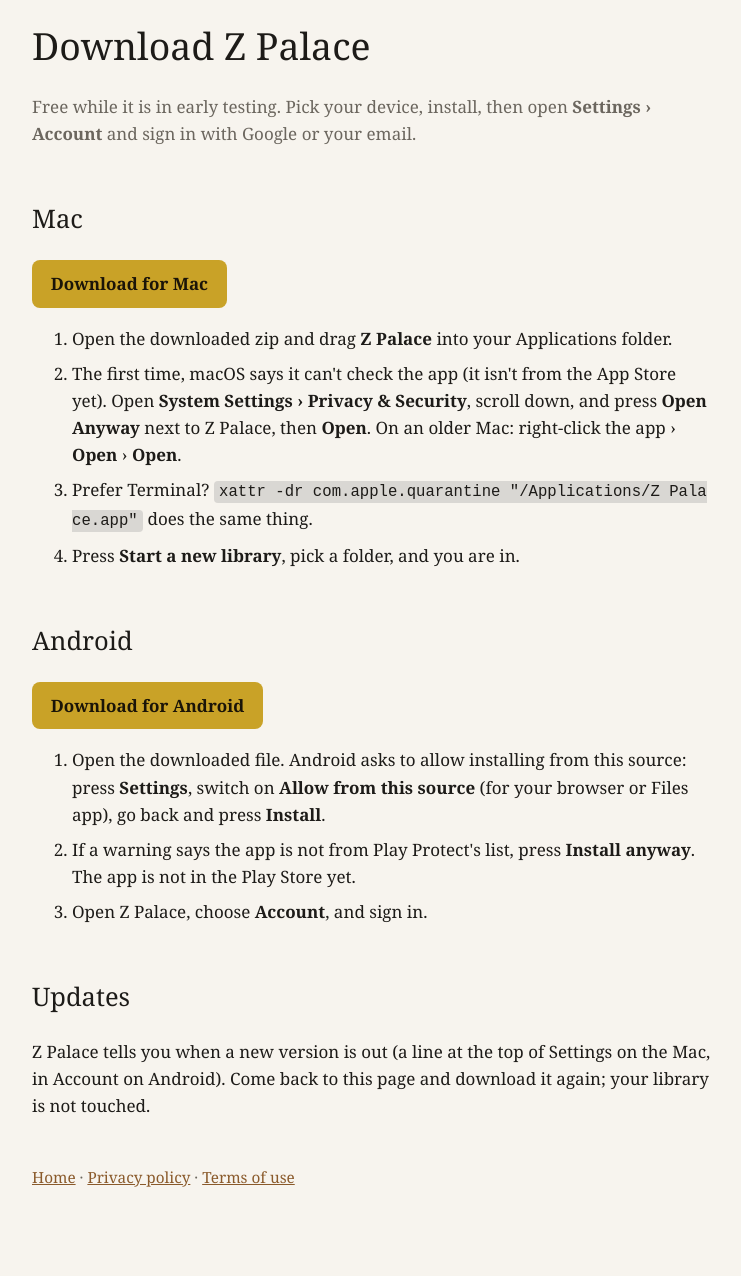
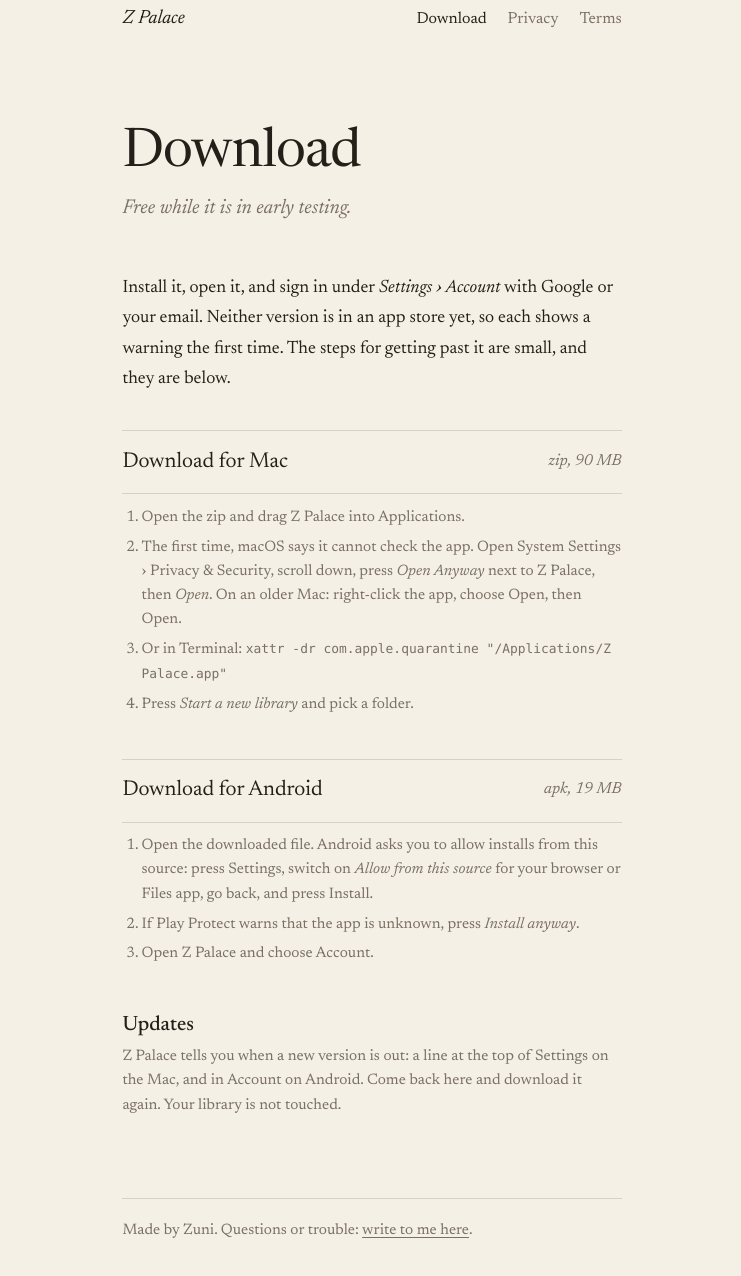
Before and after one commit to ZuniApps/ZuniApps.github.io, a plain HTML site: page download.html in a window 1280 px wide. Shown: the part 32-1308 px from the top of the page, without its empty margins (268-1009 px from the left). Before the commit the page ends 1270 px from the top, so only its background shows below. Drawn offline with Linux system fonts and the light colour scheme.

Commit message:
Redesign: editorial serif (self-hosted Newsreader), warm paper and dark mode, plain first-person copy; same URLs, text of privacy and terms unchanged

```diff
--- a/download.html
+++ b/download.html
@@ -1,26 +1,16 @@
-<!doctype html><html lang="en"><head><meta charset="utf-8"><meta name="viewport" content="width=device-width,initial-scale=1"><title>Download Z Palace</title><link rel="stylesheet" href="style.css"></head><body><main>
-<h1>Download Z Palace</h1>
-<p class="lead">Free while it is in early testing. Pick your device, install, then open <b>Settings › Account</b> and sign in with Google or your email.</p>
-
-<h2>Mac</h2>
-<p><a class="button" href="https://github.com/ZuniApps/ZuniApps.github.io/releases/latest/download/Z-Palace-Mac.zip">Download for Mac</a></p>
-<ol>
-<li>Open the downloaded zip and drag <b>Z Palace</b> into your Applications folder.</li>
-<li>The first time, macOS says it can't check the app (it isn't from the App Store yet). Open <b>System Settings › Privacy &amp; Security</b>, scroll down, and press <b>Open Anyway</b> next to Z Palace, then <b>Open</b>. On an older Mac: right-click the app › <b>Open</b> › <b>Open</b>.</li>
-<li>Prefer Terminal? <code>xattr -dr com.apple.quarantine "/Applications/Z Palace.app"</code> does the same thing.</li>
-<li>Press <b>Start a new library</b>, pick a folder, and you are in.</li>
-</ol>
-
-<h2>Android</h2>
-<p><a class="button" href="https://github.com/ZuniApps/ZuniApps.github.io/releases/latest/download/Z-Palace-Android.apk">Download for Android</a></p>
-<ol>
-<li>Open the downloaded file. Android asks to allow installing from this source: press <b>Settings</b>, switch on <b>Allow from this source</b> (for your browser or Files app), go back and press <b>Install</b>.</li>
-<li>If a warning says the app is not from Play Protect's list, press <b>Install anyway</b>. The app is not in the Play Store yet.</li>
-<li>Open Z Palace, choose <b>Account</b>, and sign in.</li>
-</ol>
-
+<!doctype html><html lang="en"><head><meta charset="utf-8"><meta name="viewport" content="width=device-width,initial-scale=1"><meta name="color-scheme" content="light dark"><title>Download · Z Palace</title><link rel="preload" href="fonts/newsreader-normal.woff2" as="font" type="font/woff2" crossorigin><link rel="stylesheet" href="style.css"></head><body><div class="page"><header><a class="mark" href="index.html">Z Palace</a><nav><a href="download.html" aria-current="page">Download</a><a href="privacy.html">Privacy</a><a href="terms.html">Terms</a></nav></header><main><h1>Download</h1><p class="sub">Free while it is in early testing.</p>
+<p>Install it, open it, and sign in under <i>Settings › Account</i> with Google or your email. Neither version is in an app store yet, so each shows a warning the first time. The steps for getting past it are small, and they are below.</p>
+<a class="pick" href="https://github.com/ZuniApps/ZuniApps.github.io/releases/latest/download/Z-Palace-Mac.zip">Download for Mac <span>zip, 90 MB</span></a>
+<div class="small"><ol>
+<li>Open the zip and drag Z Palace into Applications.</li>
+<li>The first time, macOS says it cannot check the app. Open System Settings › Privacy &amp; Security, scroll down, press <i>Open Anyway</i> next to Z Palace, then <i>Open</i>. On an older Mac: right-click the app, choose Open, then Open.</li>
+<li>Or in Terminal: <code>xattr -dr com.apple.quarantine "/Applications/Z Palace.app"</code></li>
+<li>Press <i>Start a new library</i> and pick a folder.</li></ol></div>
+<a class="pick" href="https://github.com/ZuniApps/ZuniApps.github.io/releases/latest/download/Z-Palace-Android.apk">Download for Android <span>apk, 19 MB</span></a>
+<div class="small"><ol>
+<li>Open the downloaded file. Android asks you to allow installs from this source: press Settings, switch on <i>Allow from this source</i> for your browser or Files app, go back, and press Install.</li>
+<li>If Play Protect warns that the app is unknown, press <i>Install anyway</i>.</li>
+<li>Open Z Palace and choose Account.</li></ol></div>
 <h2>Updates</h2>
-<p>Z Palace tells you when a new version is out (a line at the top of Settings on the Mac, in Account on Android). Come back to this page and download it again; your library is not touched.</p>
-
-<nav><a href="index.html">Home</a> · <a href="privacy.html">Privacy policy</a> · <a href="terms.html">Terms of use</a></nav>
-</main></body></html>
+<p class="small" style="margin-top:0">Z Palace tells you when a new version is out: a line at the top of Settings on the Mac, and in Account on Android. Come back here and download it again. Your library is not touched.</p></main>
+<footer>Made by Zuni. Questions or trouble: <a href="https://github.com/ZuniApps/ZuniApps.github.io/issues">write to me here</a>.</footer></div></body></html>
--- a/style.css
+++ b/style.css
@@ -1,4 +1,29 @@
-:root{--bg:#f7f4ee;--fg:#1d1b18;--muted:#6b665e;--accent:#8a5a2b} @media (prefers-color-scheme:dark){:root{--bg:#171513;--fg:#ece7df;--muted:#a59e93;--accent:#d29a5f}} body{margin:0;background:var(--bg);color:var(--fg);font:17px/1.6 Georgia,serif} main{max-width:680px;margin:0 auto;padding:48px 20px} h1{font-weight:normal;font-size:2.2em;margin:0 0 .2em} h2{font-weight:normal;margin-top:2em} a{color:var(--accent)} p.lead{color:var(--muted)} nav{margin-top:3em;color:var(--muted);font-size:.9em}
-a.button{display:inline-block;padding:.6em 1.1em;border-radius:8px;background:#c9a227;color:#1a1408;font-weight:600;text-decoration:none}
-code{background:#8884;padding:.1em .35em;border-radius:4px;font-size:.92em;word-break:break-all}
-ol li{margin:.45em 0}
+@font-face{font-family:"Newsreader";font-style:italic;font-weight:400 600;font-display:swap;src:url(fonts/newsreader-italic.woff2) format("woff2")}
+@font-face{font-family:"Newsreader";font-style:normal;font-weight:400 600;font-display:swap;src:url(fonts/newsreader-normal.woff2) format("woff2")}
+:root{--bg:#f5f0e6;--fg:#241f19;--muted:#7a7063;--rule:#d9d0bf;--accent:#7b3a22}
+@media (prefers-color-scheme:dark){:root{--bg:#1b1815;--fg:#e8e1d4;--muted:#a1978a;--rule:#3a352e;--accent:#d49a72}}
+*{box-sizing:border-box}
+html{-webkit-text-size-adjust:100%}
+body{margin:0;background:var(--bg);color:var(--fg);font:400 1.125rem/1.7 "Newsreader",Charter,"Iowan Old Style",Georgia,serif;font-optical-sizing:auto;-webkit-font-smoothing:antialiased}
+.page{max-width:34rem;margin:0 auto;padding:2.2rem 1.4rem 5rem}
+header{display:flex;justify-content:space-between;align-items:baseline;gap:1rem;margin-bottom:5.5rem;font-size:1rem}
+header .mark{font-style:italic;font-size:1.2rem;color:var(--fg);text-decoration:none}
+header nav a{margin-left:1.3rem;color:var(--muted);text-decoration:none}
+header nav a:hover,header nav a[aria-current]{color:var(--fg)}
+h1,.sub{text-wrap:balance}
+p{text-wrap:pretty}
+h1{font-weight:400;font-size:clamp(2.4rem,7vw,3.4rem);line-height:1.08;letter-spacing:-.015em;margin:0 0 .5rem}
+h2{font-weight:500;font-size:1.3rem;line-height:1.3;margin:2.8rem 0 .4rem}
+.sub{font-style:italic;color:var(--muted);font-size:1.25rem;margin:0 0 3rem}
+p{margin:0 0 1.15rem}
+a{color:var(--accent);text-underline-offset:.2em;text-decoration-thickness:1px}
+.pick{display:block;margin:2.2rem 0 .3rem;padding:.8rem 0;border-top:1px solid var(--rule);border-bottom:1px solid var(--rule);color:var(--fg);text-decoration:none;font-size:1.35rem}
+.pick span{float:right;color:var(--muted);font-size:1rem;font-style:italic;padding-top:.25rem}
+.pick:hover{color:var(--accent)}
+.small{font-size:.95rem;line-height:1.6;color:var(--muted);margin:.7rem 0 2.6rem}
+.small ol{margin:.4rem 0 0;padding-left:1.2rem}.small li{margin:.35rem 0}
+code{font:.85em ui-monospace,Menlo,monospace;word-break:break-all}
+footer{margin-top:5rem;padding-top:1.2rem;border-top:1px solid var(--rule);font-size:.95rem;color:var(--muted)}
+footer a{color:var(--muted)}
+::selection{background:var(--accent);color:var(--bg)}
+@media (max-width:30rem){header{margin-bottom:3.5rem;flex-direction:column;gap:.4rem}header nav a{margin:0 1.1rem 0 0}}
```
Also changed, not shown: index.html (+8 -1 lines), privacy.html (+8 -1 lines), terms.html (+5 -1 lines), fonts/newsreader-italic.woff2 (added), fonts/newsreader-normal.woff2 (added).
